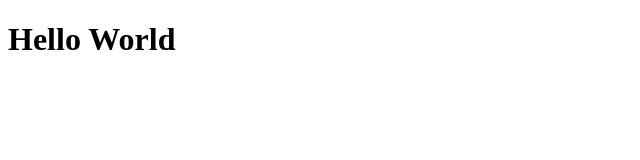
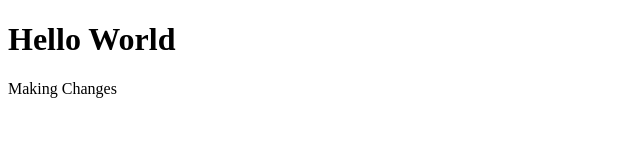
Before and after one commit to FAISAL15A/Gemi-Repos, a plain HTML site: page index.html in a window 1280 px wide. Shown: the whole page, without its empty margins (0-640 px from the left). Drawn offline with Linux system fonts and the light colour scheme.

Commit message:
Committed chenges in vs code

```diff
--- a/index.html
+++ b/index.html
@@ -7,5 +7,6 @@
 </head>
 <body>
 <h1>Hello World</h1>
+<p>Making Changes</p>
     </body>
 </html>
```
